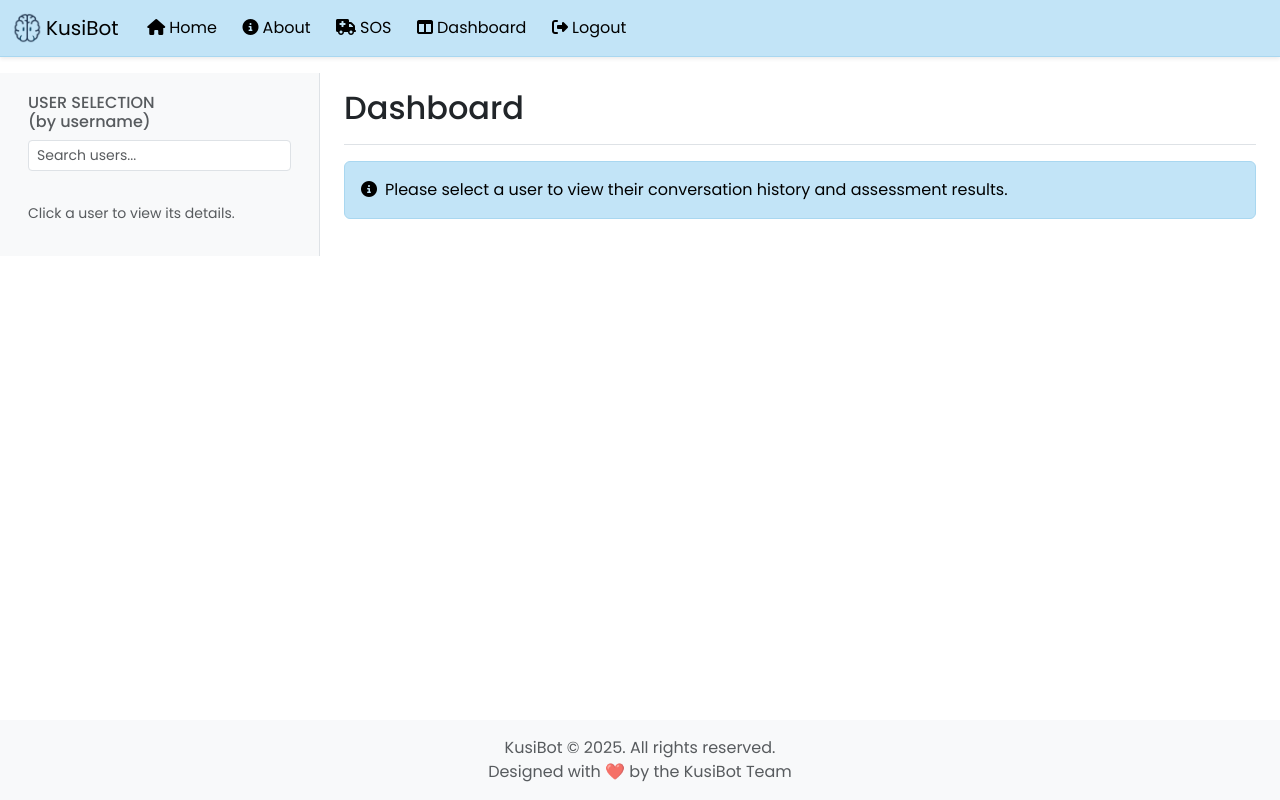
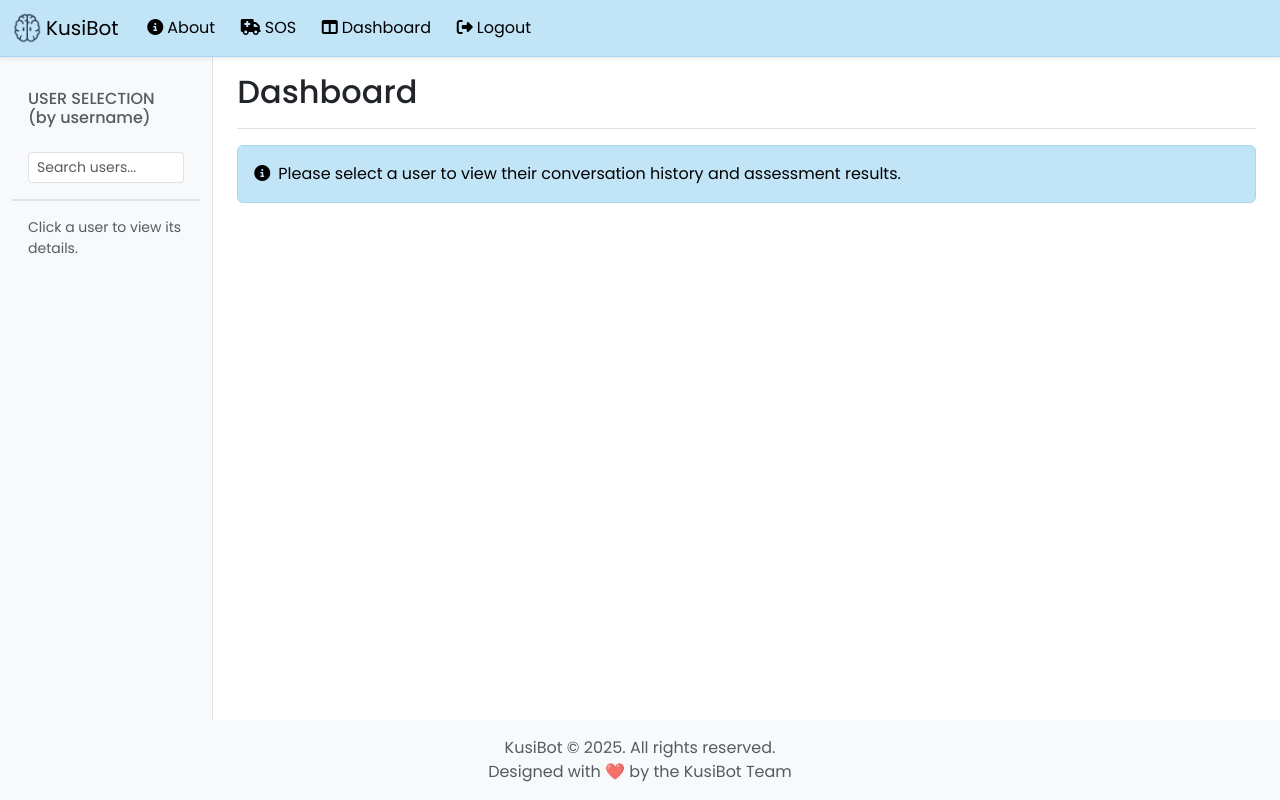
Before and after one commit to didierrc/KusiBot, a Flask app: page /dashboard/ in a window 1280 px wide. Run offline with Flask 3, Linux system fonts and the light colour scheme; a user stored in the database is signed in; data comes from the database, SQL or seed files in the repository; parts of the project's set-up code (start-up, migrations or seed data) failed here and were passed over; some libraries are stand-ins or nearby versions.

Commit message:
More CSS changes

```diff
--- a/kusibot/app/chatbot/templates/chatbot.html
+++ b/kusibot/app/chatbot/templates/chatbot.html
@@ -10,7 +10,7 @@
 {% block content %}
 
 <!-- Main container for the Chat -->
-<div class="container-fluid p-0 d-flex flex-column" style="height: 80vh;">
+<div class="container-fluid p-0 d-flex flex-column mb-4" style="height: 80vh;">
 
     <!-- Card container -->
     <div class="card flex-grow-1 m-lg-3 border-0 shadow-sm overflow-hidden">
--- a/kusibot/app/dashboard/static/dashboard.css
+++ b/kusibot/app/dashboard/static/dashboard.css
@@ -11,13 +11,15 @@
   background-color: #f8f9fa;
 }
 
-/* Maximum height for the conversation history */
-.conversation-history{
-  max-height: 500px;
-}
-
 /* Style for Sidebar when Screen is small */
 #sidebarUserListSmall{
   max-height: 30vh;
   overflow-y: auto;
 }
+
+@media screen and (max-width: 767px) {
+  main{
+    padding-top: 2rem;
+  }
+
+}
--- a/kusibot/app/dashboard/templates/dashboard.html
+++ b/kusibot/app/dashboard/templates/dashboard.html
@@ -8,23 +8,21 @@
 {% endblock %}
 
 {% block main %}
-<div class="container-fluid mt-3 vh-100">
-    <div class="row">
+<main class="container-fluid" id="main">
+    <div class="row h-100">
 
         <!-- Principal Sidebar: Shows list of users -->
-        <nav id="sidebarDashboard" class="col-md-4 col-lg-3 d-none d-md-block bg-light sidebar border-end">
+        <nav id="sidebarDashboard" class="col-md-4 col-lg-2 d-none d-md-block bg-light sidebar border-end">
 
             <div class="position-sticky pt-3 sidebar-sticky">
 
                 <!-- Sidebar Title -->
-                <h6 class="sidebar-heading d-flex justify-content-between align-items-center px-3 mt-1 mb-2 text-muted">
-                    USER SELECTION
-                    <br>
-                    (by username)
+                <h6 class="sidebar-heading d-flex justify-content-between align-items-center p-3 text-muted">
+                    USER SELECTION (by username)
                 </h6>
 
                 <!-- Sidebar Search Bar -->
-                <div class="px-3 mb-3">
+                <div class="px-3 pb-3 border-bottom">
                     <input type="search" class="form-control form-control-sm" placeholder="Search users..." id="sidebarSearchInput">
                 </div>
 
@@ -33,8 +31,8 @@
                     <!-- List -->
                     <ul class="nav flex-column">
                         {% for user in users %}
-                            <li class="nav-item">
-                                <a class="nav-link user-select-link" href="#" data-user-id="{{ user.id }}" data-user-name="{{ user.username }}">
+                            <li class="nav-item py-2">
+                                <a class="nav-link user-select-link text-truncate" href="#" data-user-id="{{ user.id }}" data-user-name="{{ user.username }}">
                                     <i class="fas fa-user fa-fw me-2"></i>{{ user.username }}
                                 </a>
                             </li>
@@ -43,12 +41,12 @@
                 </div>
 
                 <!-- Sidebar Footer -->
-                <p class="p-3 text-muted small">Click a user to view its details.</p>
+                <p class="p-3 text-muted small border-top">Click a user to view its details.</p>
             </div>
         </nav>
 
         <!-- Dashboard -->
-        <main class="col-md-8 ms-sm-auto col-lg-9 px-md-4">
+        <div class="col-md-8 ms-sm-auto col-lg-10 px-md-4">
 
             <!-- Flash Messages -->
             {% include "flash.html" %}
@@ -74,7 +72,7 @@
                     <ul class="nav flex-column">
                         {% for user in users %}
                             <li class="nav-item">
-                                <a class="nav-link user-select-link" href="#" data-user-id="{{ user.id }}" data-user-name="{{ user.username }}" data-bs-toggle="collapse" data-bs-target="#sidebarDashboardSmall">
+                                <a class="nav-link user-select-link text-truncate" href="#" data-user-id="{{ user.id }}" data-user-name="{{ user.username }}" data-bs-toggle="collapse" data-bs-target="#sidebarDashboardSmall">
                                     <i class="fas fa-user fa-fw me-2"></i>{{ user.username }}
                                 </a>
                             </li>
@@ -123,26 +121,26 @@
                 </ul>
 
                 <!-- Tabs Content -->
-                <div class="tab-content" id="userDataTabsContent">
+                <div class="tab-content mb-4" id="userDataTabsContent">
 
                     <!-- Conversations Tab -->
                     <div class="tab-pane fade show active" id="conversationsPanel" role="tabpanel" aria-labelledby="conversationsTab">
                         <h5 class="mb-3">Last Conversation History</h5>
                         <p class="loadingConversation text-muted text-center">Loading conversation...</p>
-                        <div class="conversation-history p-3 border rounded bg-light overflow-auto"></div>
+                        <div class="conversation-history p-3 border rounded bg-light overflow-auto" style="height: 55vh;"></div>
                     </div>
 
                     <!-- Assesment Tab -->
                     <div class="tab-pane fade" id="assessmentsPanel" role="tabpanel" aria-labelledby="assessmentsTab">
                         <h5 class="mb-3">Assessment Results</h5>
                         <p class="loadingAssessments text-muted text-center">Loading assessments...</p>
-                        <div class="accordion" id="assessmentsAccordion"></div>
+                        <div class="accordion overflow-auto" style="height: 55vh;" id="assessmentsAccordion"></div>
                     </div>
                 </div>
             </div>
-        </main>
+        </div>
     </div>
-</div>
+</main>
 {% endblock %}
 
 
--- a/kusibot/app/templates/base.html
+++ b/kusibot/app/templates/base.html
@@ -41,11 +41,13 @@
                 <div class="collapse navbar-collapse" id="navbarNav">
                     <ul class="navbar-nav me-auto mb-lg-0">
 
+                        {% if not current_user.is_authenticated %}
                         <li class="nav-item">
                             <a class="nav-link" href="{{ url_for('main_bp.index') }}">
                                 <i class="fa-solid fa-house me-1"></i>Home
                             </a>
                         </li>
+                        {% endif %}
 
                         <li class="nav-item">
                             <a class="nav-link" href="{{ url_for('main_bp.about') }}">
@@ -105,7 +107,7 @@
     {% block main %}
 
     <!-- Scheme by Default: Main grows with its content -->
-    <main class="container" id="main">
+    <main class="container pt-4" id="main">
         {% include "flash.html" %}
         {% block content %}{% endblock %}
     </main>
```
